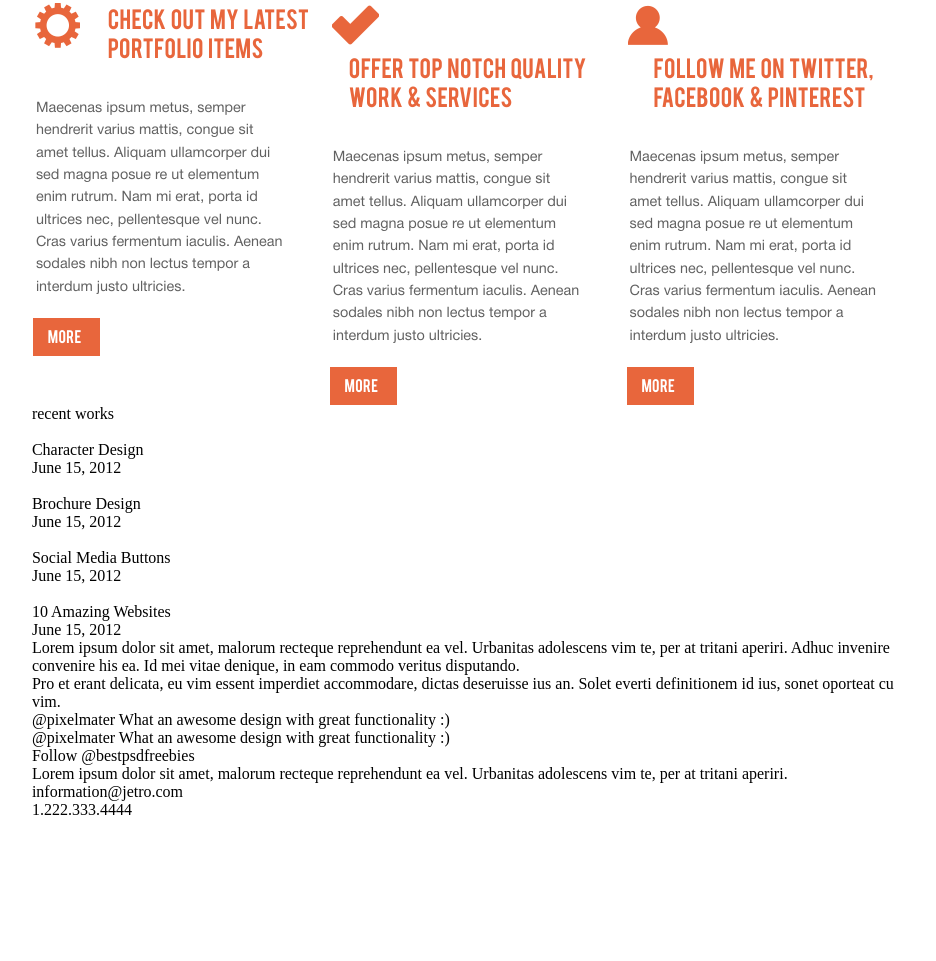
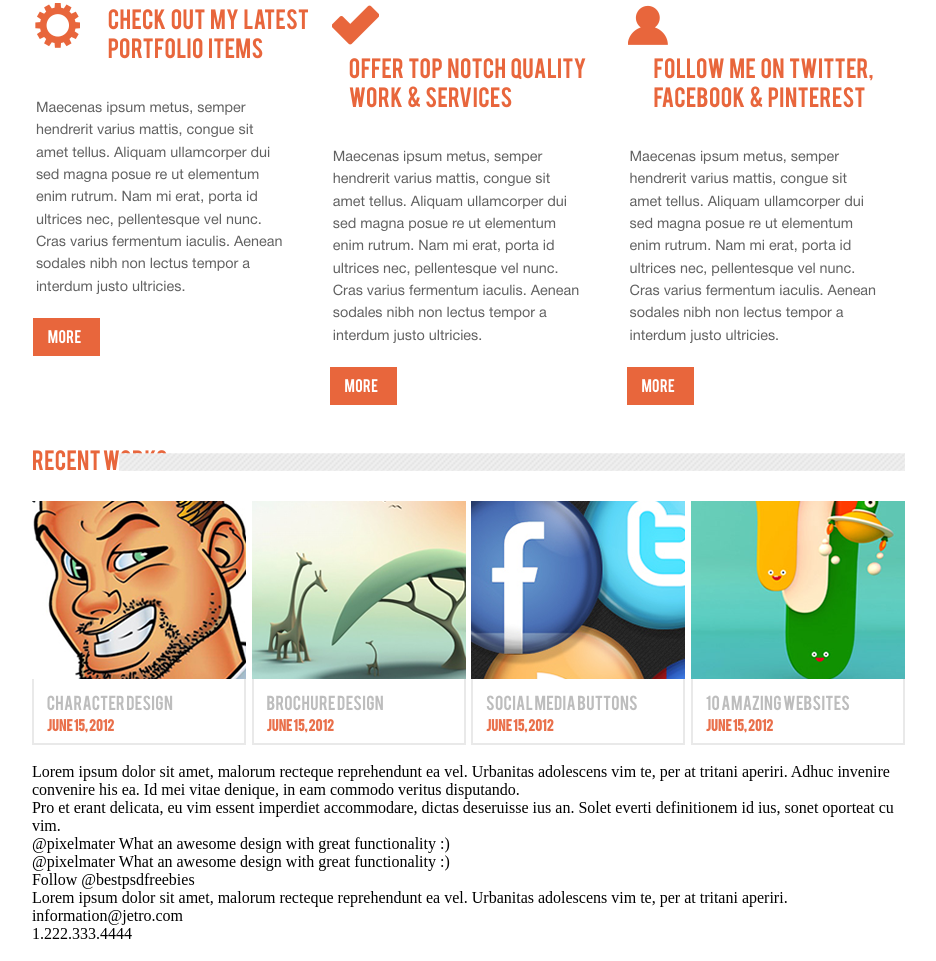
Before and after one commit to Heithvaldr/jetro, a plain HTML site: page index.html in a window 1280 px wide. Shown: the part 769-1730 px from the top of the page, without its empty margins (178-1114 px from the left). Before the commit the page ends 1606 px from the top, so only its background shows below. Drawn offline with Linux system fonts and the light colour scheme.

Commit message:
completing 'recent works'

```diff
--- a/css/style_index.css
+++ b/css/style_index.css
@@ -78,6 +78,7 @@ nav a:visited {
     display: inline-flex;
     justify-content: space-between;
     margin-top: 4.2%;
+    margin-bottom: 4.4%;
 }
 .feature {
     position: relative;
@@ -127,3 +128,62 @@ nav a:visited {
     padding-right: 0.6vh;
     padding-bottom: 0.4vh;
 }
+
+
+
+/*----RECENT WORKS----*/
+
+
+
+.title {
+    position: relative;
+    font-family: Bebas;
+    font-size: 2.75vh;
+    color: #e8663c;
+}
+.title p, .line {
+    display: inline-block;
+}
+.line {
+    position: absolute;
+    padding-top: 0.2vh;
+    right: 0;
+}
+.items {
+    padding-top: 3.5vh;
+    text-align: justify;
+    -ms-text-justify: distribute-all-lines;
+    text-justify: distribute-all-lines;
+}
+.items:after {
+    content: '';
+    width: 100%;
+    display: inline-block;
+    font-size: 0;
+    line-height: 0
+}
+.item {
+    display: inline-block;
+    *display: inline;
+    zoom: 1
+}
+.content {
+    margin-top: -1vh;
+    border: solid 2px #e9e9e9;
+    border-top: none;
+}
+.content p {
+    font-family: Bebas;
+    padding-left: 1.6vh;
+}
+.content p:first-child {
+    padding-top: 2vh;
+    padding-bottom: 0.5vh;
+    color: #bdbdbd;
+}
+.content p:last-child {
+    color: #e9704b;
+    font-weight: bold;
+    font-size: 1.6vh;
+    padding-bottom: 1.3vh;
+}
--- a/index.html
+++ b/index.html
@@ -108,15 +108,15 @@
                         <p>
                             recent works
                         </p>
-                        <div>
-
+                        <div class="line">
+                            <img src="images/home/line.png"/>
                         </div>
                     </div>
 
                     <div class="items">
-                        <div>
-                            <img/>
-                            <div>
+                        <div class="item">
+                            <img src="images/home/item_1.png"/>
+                            <div class="content">
                                 <p>
                                     Character  Design
                                 </p>
@@ -126,9 +126,9 @@
                             </div>
                         </div>
 
-                        <div>
-                            <img/>
-                            <div>
+                        <div class="item">
+                            <img src="images/home/item_2.png"/>
+                            <div class="content">
                                 <p>
                                     Brochure  Design
                                 </p>
@@ -138,9 +138,9 @@
                             </div>
                         </div>
 
-                        <div>
-                            <img/>
-                            <div>
+                        <div class="item">
+                            <img src="images/home/item_3.png"/>
+                            <div class="content">
                                 <p>
                                     Social Media Buttons
                                 </p>
@@ -150,9 +150,9 @@
                             </div>
                         </div>
 
-                        <div>
-                            <img/>
-                            <div>
+                        <div class="item">
+                            <img src="images/home/item_4.png"/>
+                            <div class="content">
                                 <p>
                                     10 Amazing Websites
                                 </p>
```
Also changed, not shown: images/home/item_1.png (added), images/home/item_2.png (added), images/home/item_3.png (added), images/home/item_4.png (added), images/home/line.png (added), 1 other file.
